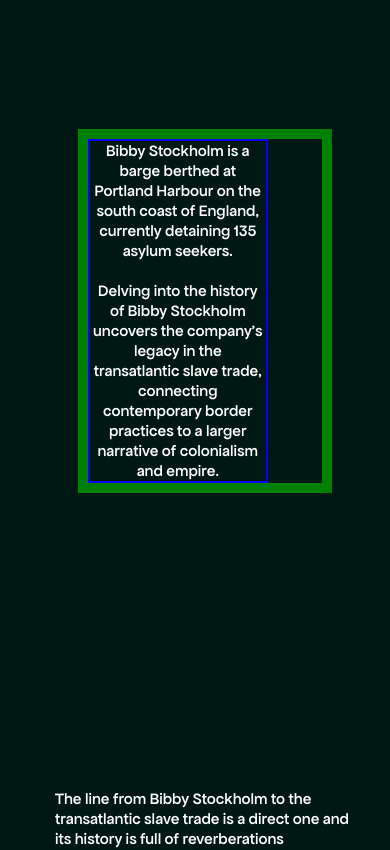
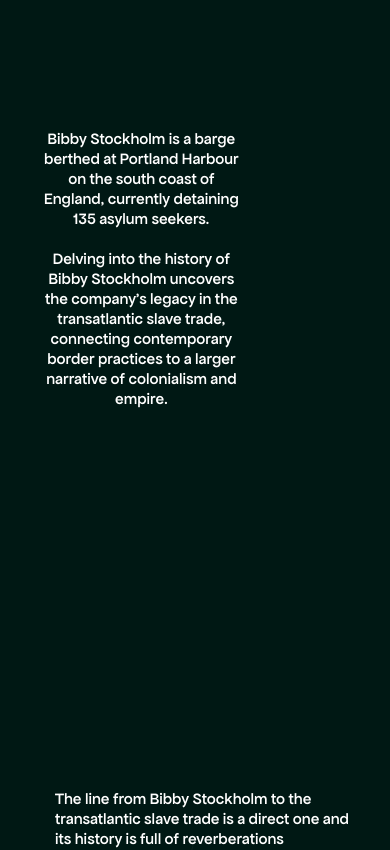
Before and after one commit to rowenadesilva/returningtothehold, a React (Create React App) app: page / in a window 390 px wide. Shown: the part 880-1730 px from the top of the page. Built offline with nearby package versions, Linux system fonts and the light colour scheme.

Commit message:
improved responsiveness

```diff
--- a/src/components/Chapters.js
+++ b/src/components/Chapters.js
@@ -14,7 +14,12 @@
   width: 60vw;
   left: calc((100vw - var(--width)) / -2);
   margin-left: 20vw;
-  border: 10px solid green;
+  // border: 10px solid green;
+
+  @media (max-height: 900px) {
+    width: 70vw;
+    margin-left: 10vw;
+  }
 `;
 
 const ChapterCopy = styled.div`
@@ -31,7 +36,6 @@
 const PinnedChapter = styled.div`
   font-size: 1.3em;
   text-align: left;
-  border: 2px solid blue;
 
   @media (max-width: 1000px) {
     font-size: 1.1em;
@@ -390,7 +394,7 @@
       <ChapterWrapper style={{ top: "calc(var(--height) * 0.7)" }}>
         <ChapterCopy ref={holdRepeatsTrigger}>
           <PinnedChapter ref={holdRepeats1}>
-            <ChapterTitle>THE HOLD REPEATS</ChapterTitle>
+            <ChapterTitle>THE HOLD REPEATS</ChapterTitle><br />
             Bibby Stockholm is not the first time a detainment vessel has been
             used in Portland. In June 1997, the prison ship HM Weare, was moved
             to Portland as a solution to the overcrowding of HMP the Verne.
```
